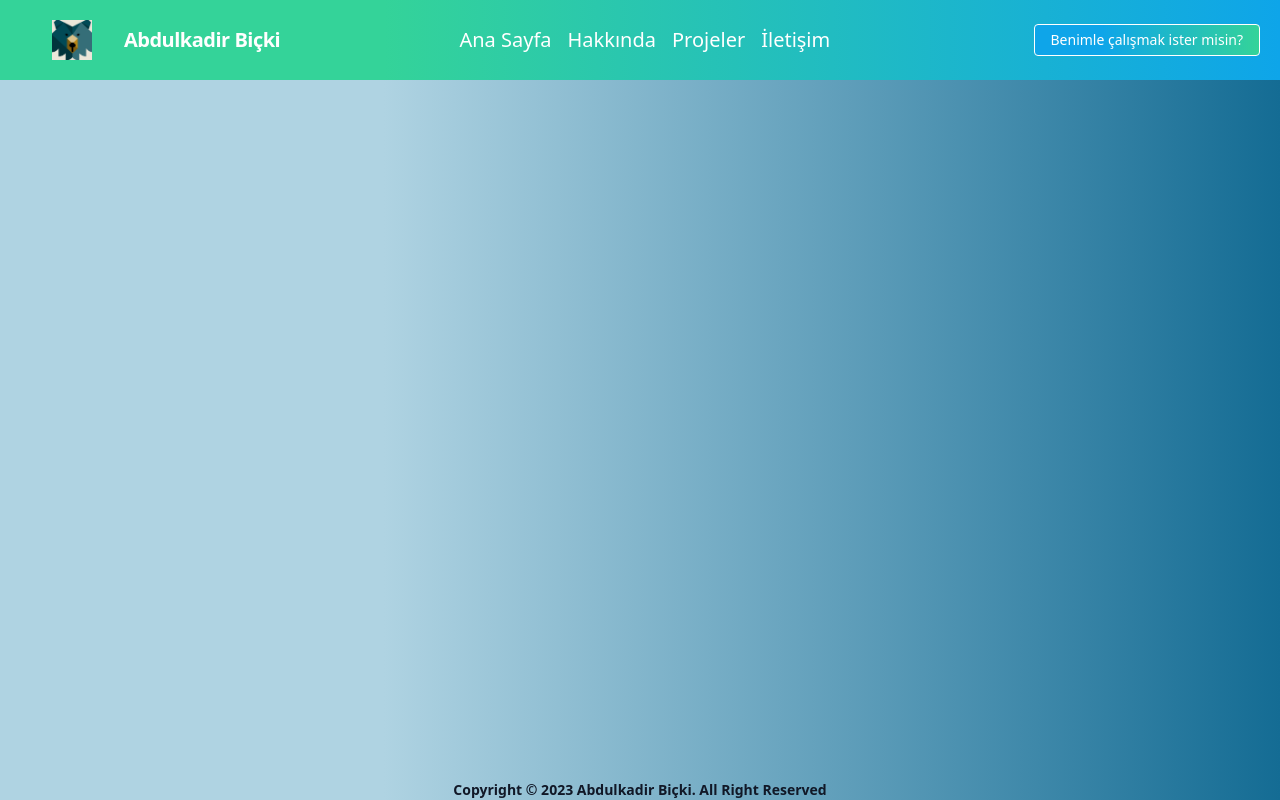
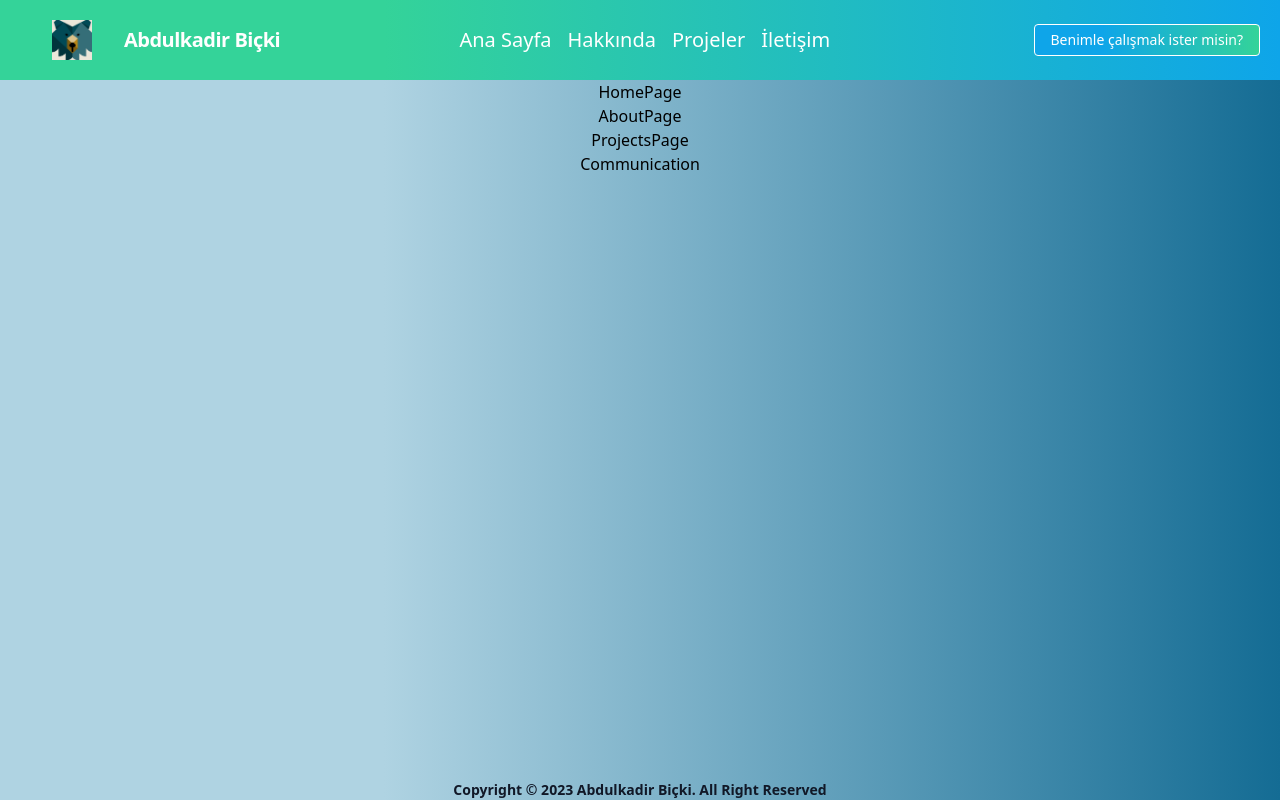
Before and after one commit to akadir8/Portfolio, a React (Create React App) app: page / in a window 1280 px wide. Built offline with nearby package versions, Linux system fonts and the light colour scheme.

Commit message:
modified

```diff
--- a/src/App.js
+++ b/src/App.js
@@ -1,11 +1,21 @@
 import React from "react";
 import Navbar from "./components/Navbar";
 import Footer from "./components/Footer";
+import { HomePage } from "./components/HomePage";
+import { AboutPage } from "./components/AboutPage";
+import { ProjectsPage } from "./components/ProjectsPage";
+import { Communication } from "./components/Communication";
 
 function App() {
   return (
     <div className="text-center">
       <Navbar />
+      <div>
+        <HomePage/>
+        <AboutPage/>
+        <ProjectsPage/>
+        <Communication/>
+      </div>
       <Footer />
     </div>
   );
--- a/src/components/AboutPage.js
+++ b/src/components/AboutPage.js
@@ -0,0 +1,7 @@
+import React from 'react'
+
+export const AboutPage = () => {
+  return (
+    <div>AboutPage</div>
+  )
+}
--- /dev/null
+++ b/src/components/Communication.js
@@ -0,0 +1,7 @@
+import React from 'react'
+
+export const Communication = () => {
+  return (
+    <div>Communication</div>
+  )
+}
--- a/src/components/HomePage.js
+++ b/src/components/HomePage.js
@@ -0,0 +1,7 @@
+import React from 'react'
+
+export const HomePage = () => {
+  return (
+    <div>HomePage</div>
+  )
+}
--- a/src/components/ProjectsPage.js
+++ b/src/components/ProjectsPage.js
@@ -0,0 +1,7 @@
+import React from 'react'
+
+export const ProjectsPage = () => {
+  return (
+    <div>ProjectsPage</div>
+  )
+}
```
